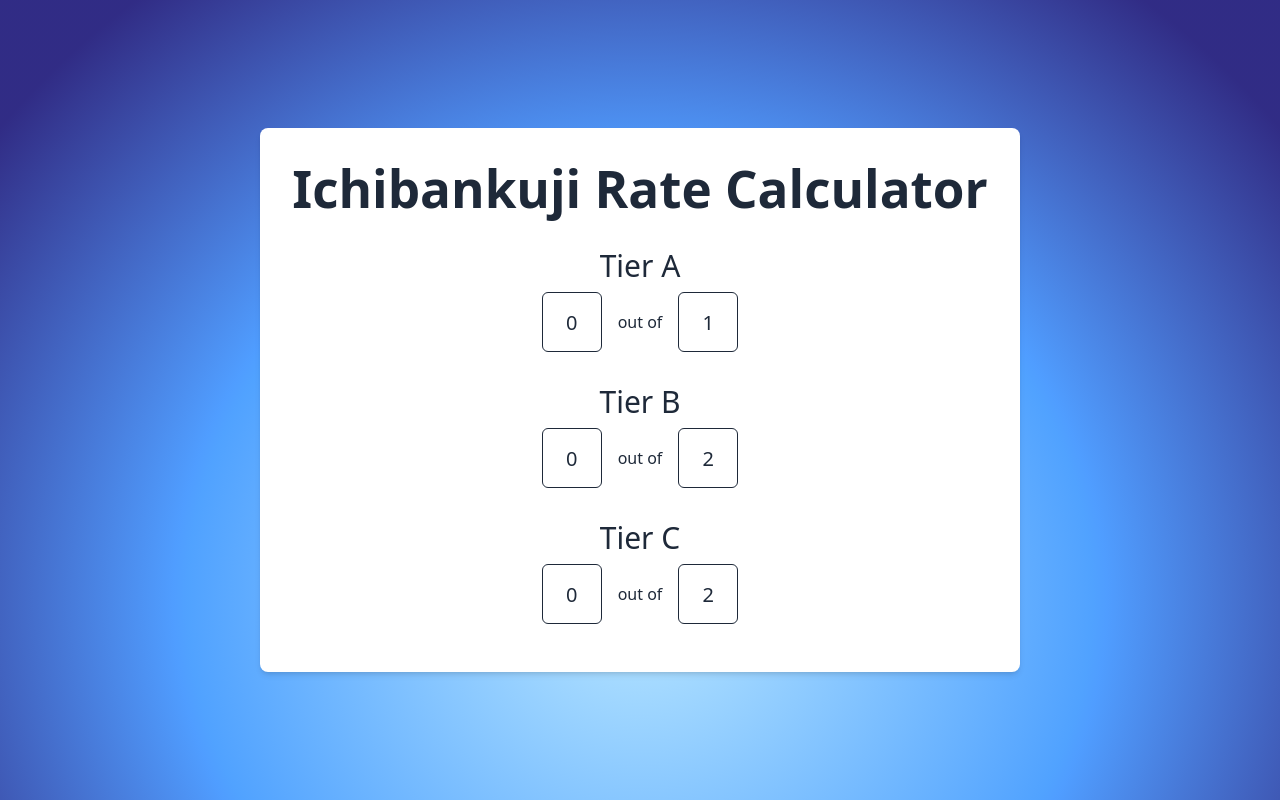
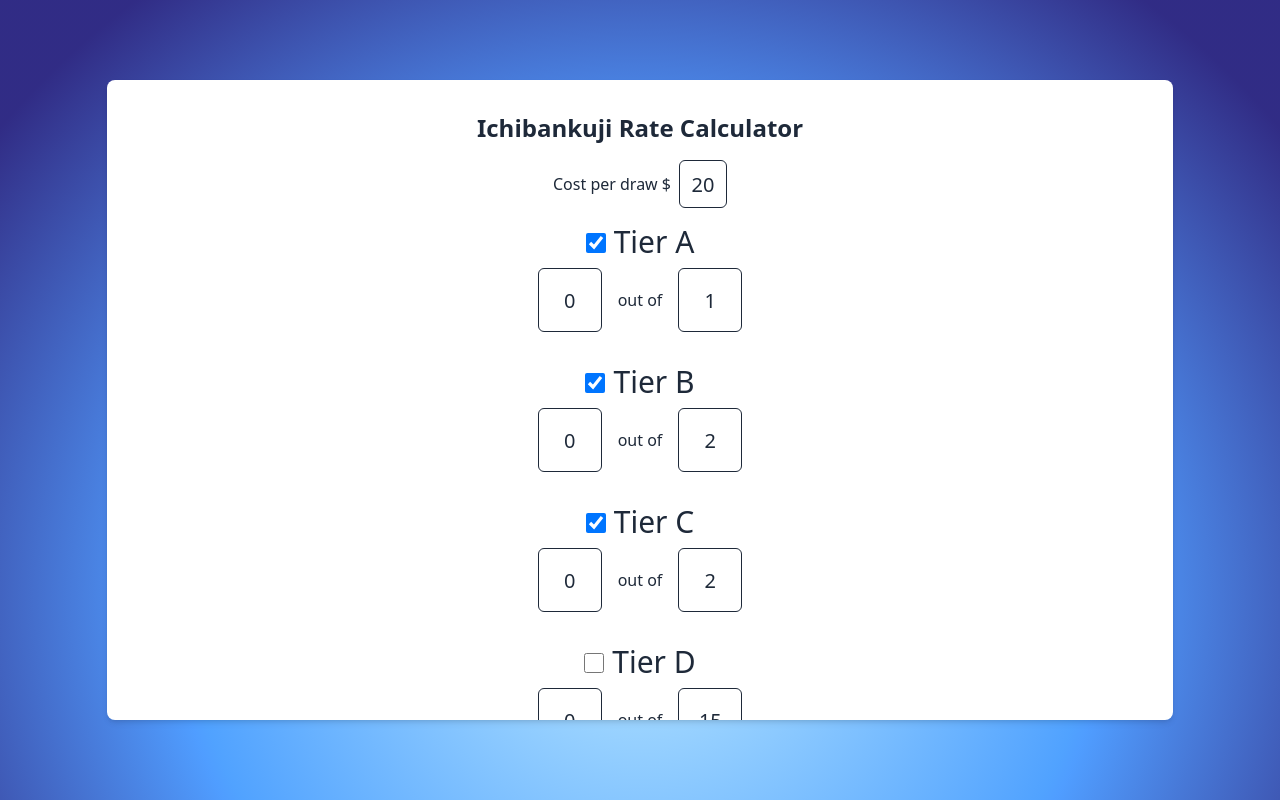
Before and after one commit to andy02chen/ichibankuji_calculator, a React (Vite) app: page / in a window 1280 px wide. Built offline with nearby package versions, Linux system fonts and the light colour scheme.

Commit message:
Added checkboxes

```diff
--- a/src/App.tsx
+++ b/src/App.tsx
@@ -3,7 +3,7 @@ import Rates from "./components/Rates"
 function App() {
   return (
     <div className="h-screen w-screen flex items-center justify-center bg-radial-[at_50%_75%] from-sky-200 via-blue-400 to-indigo-900 to-90% text-gray-800 ">
-      <div className="bg-white p-8 rounded-lg shadow-md overflow-auto">
+      <div className="bg-white p-8 rounded-lg shadow-md max-h-[80vh] overflow-auto w-5/6 max-w-[75w]">
         <h1 className="text-2xl font-bold text-gray-800 mb-4 text-center">
           Ichibankuji Rate Calculator
         </h1>
--- a/src/components/Rates.tsx
+++ b/src/components/Rates.tsx
@@ -2,25 +2,39 @@ import { useState } from "react";
 
 export default function Rates() {
 
+  const [rate, setRate] = useState(20);
   const [totalPrizes, setTotalPrizes] = useState(0);
   const [prizeTiers, setPrizeTiers] = useState({
-    A: { id: 1, prizes: 1 },
-    B: { id: 2, prizes: 2 },
-    C: { id: 3, prizes: 2 }
+    A: { id: 1, prizes: 1, want: true },
+    B: { id: 2, prizes: 2, want: true },
+    C: { id: 3, prizes: 2, want: true },
+    D: { id: 4, prizes: 15, want: false },
+    E: { id: 5, prizes: 25, want: false },
+    F: { id: 6, prizes: 25, want: false }
   });
 
   return(
-    <div className="text-center">
+    <div className="text-center overflow-auto">
+      <div className="flex items-center justify-center gap-2">
+        Cost per draw $
+        <input type="number" id="rate" name="rate" className="border w-12 h-12 text-center text-xl rounded-md" min="0" defaultValue={20}/>
+      </div>
       {Object.entries(prizeTiers).map(([tierName, tier])=> (
         <div key={tier.id} className="py-4 px-2">
-          <h3 className="text-3xl mb-2">
+          <h3 className="text-3xl mb-2 bg-e">
+            <input
+              type="checkbox"
+              id={tier.id+"_checked"}
+              defaultChecked={tier.want}
+              className="mr-2 w-5 h-5 text-blue-600 bg-white border-2 border-gray-300 rounded checked:bg-blue-600 checked:border-blue-600"
+            />
             Tier {tierName}
           </h3>
           <div>
             <div className="flex items-center justify-center gap-4">
-              <input type="number" id={tier.id+'_available'} name={tier.id+'_available'} className="border w-15 h-15 text-center text-xl rounded-md" min="0" max="100" defaultValue={0}/>
+              <input type="number" id={tier.id+'_available'} name={tier.id+'_available'} className="border w-16 h-16 text-center text-xl rounded-md" min="0" max="100" defaultValue={0}/>
               out of
-              <input type="number" id={tier.id+'_total'} name={tier.id+'_total'} className="border w-15 h-15 text-center text-xl rounded-md" min="0" max="100" defaultValue={tier.prizes}/>
+              <input type="number" id={tier.id+'_total'} name={tier.id+'_total'} className="border w-16 h-16 text-center text-xl rounded-md" min="0" max="100" defaultValue={tier.prizes}/>
             </div>
           </div>
         </div>
--- a/src/index.css
+++ b/src/index.css
@@ -1,73 +1,4 @@
 @import "tailwindcss";
-
-:root {
-  font-family: system-ui, Avenir, Helvetica, Arial, sans-serif;
-  line-height: 1.5;
-  font-weight: 400;
-
-  color-scheme: light dark;
-  color: rgba(255, 255, 255, 0.87);
-  background-color: #242424;
-
-  font-synthesis: none;
-  text-rendering: optimizeLegibility;
-  -webkit-font-smoothing: antialiased;
-  -moz-osx-font-smoothing: grayscale;
-}
-
-a {
-  font-weight: 500;
-  color: #646cff;
-  text-decoration: inherit;
-}
-a:hover {
-  color: #535bf2;
-}
-
-body {
-  margin: 0;
-  display: flex;
-  place-items: center;
-  min-width: 320px;
-  min-height: 100vh;
-}
-
-h1 {
-  font-size: 3.2em;
-  line-height: 1.1;
-}
-
-button {
-  border-radius: 8px;
-  border: 1px solid transparent;
-  padding: 0.6em 1.2em;
-  font-size: 1em;
-  font-weight: 500;
-  font-family: inherit;
-  background-color: #1a1a1a;
-  cursor: pointer;
-  transition: border-color 0.25s;
-}
-button:hover {
-  border-color: #646cff;
-}
-button:focus,
-button:focus-visible {
-  outline: 4px auto -webkit-focus-ring-color;
-}
-
-@media (prefers-color-scheme: light) {
-  :root {
-    color: #213547;
-    background-color: #ffffff;
-  }
-  a:hover {
-    color: #747bff;
-  }
-  button {
-    background-color: #f9f9f9;
-  }
-}
 
 @layer base {
   input[type='number']::-webkit-outer-spin-button,
```
